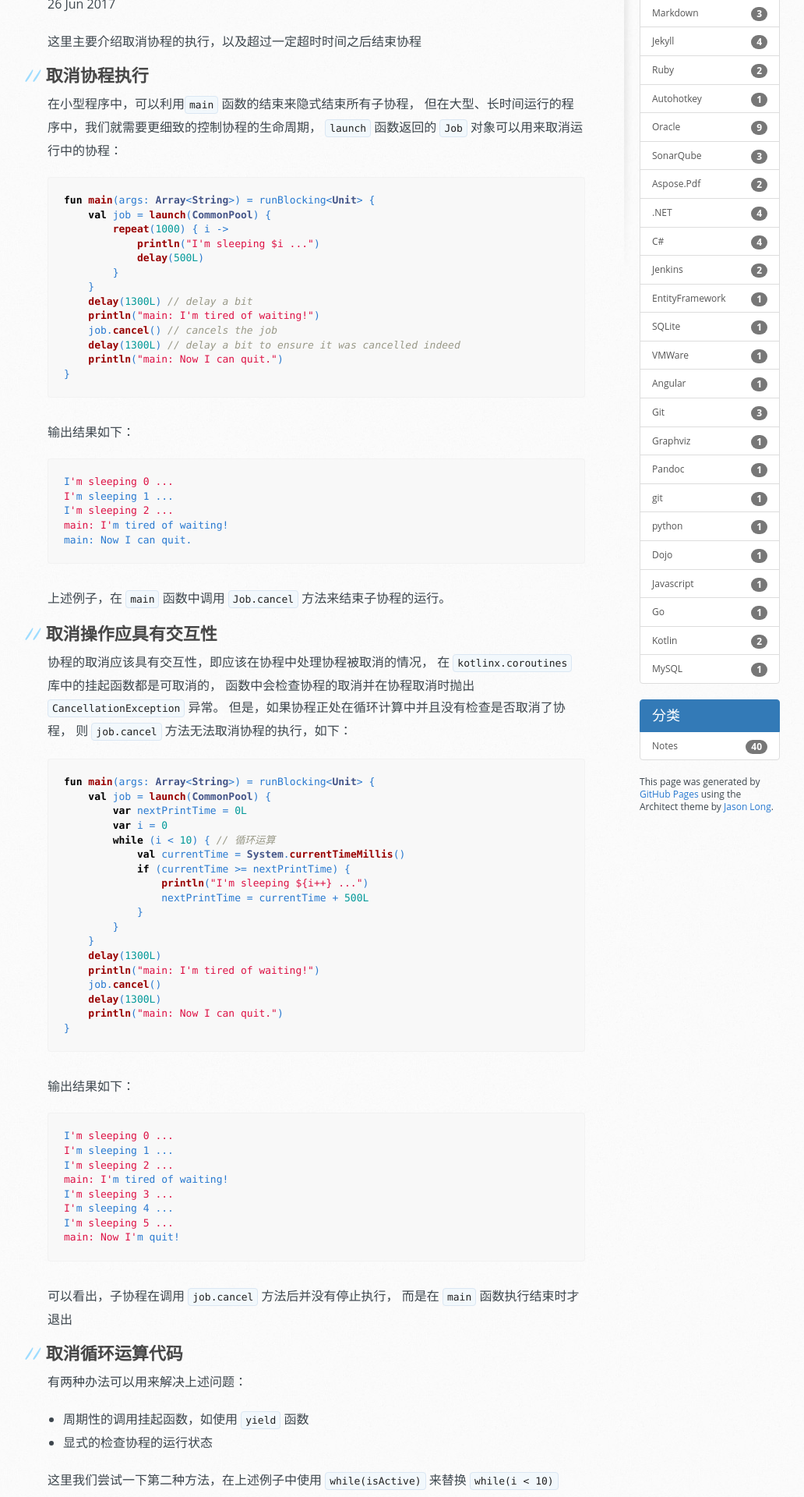
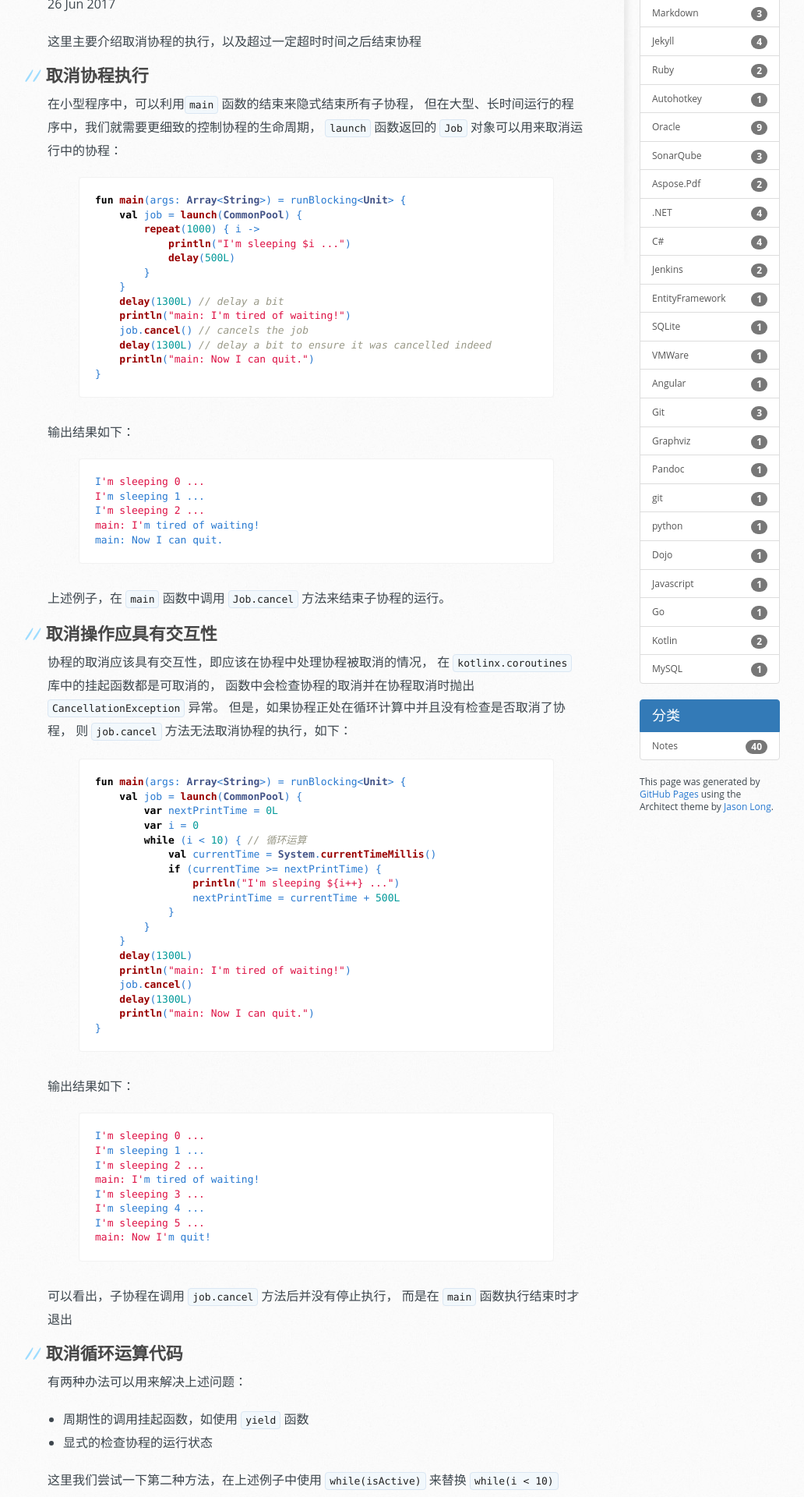
Before and after one commit to baiyangcao/baiyangcao.github.io, a Jekyll site: the page built from _posts/2017-07-04-kotlin-coroutines-cancel-timeout.md, in a window 1280 px wide. Shown: the part 423-2343 px from the top of the page at 78% size, without its empty margins (109-1141 px from the left). Built offline with Jekyll 4.4.1, drawn with Linux system fonts in a browser that asks for light colours; nearby versions of some CDN libraries; library files that are not in the unit come from our copies.

Commit message:
kotlin 协程 取消与超时 改为 rouge 格式代码

````diff
--- a/_posts/2017-07-04-kotlin-coroutines-cancel-timeout.md
+++ b/_posts/2017-07-04-kotlin-coroutines-cancel-timeout.md
@@ -14,7 +14,7 @@ tags: [Kotlin]
 但在大型、长时间运行的程序中，我们就需要更细致的控制协程的生命周期，
 `launch` 函数返回的 `Job` 对象可以用来取消运行中的协程：
 
-```kotlin
+{% highlight kotlin %}
 fun main(args: Array<String>) = runBlocking<Unit> {
     val job = launch(CommonPool) {
         repeat(1000) { i ->
@@ -28,17 +28,17 @@ fun main(args: Array<String>) = runBlocking<Unit> {
     delay(1300L) // delay a bit to ensure it was cancelled indeed
     println("main: Now I can quit.")
 }
-```
+{% endhighlight %}
 
 输出结果如下：
 
-```shell
+{% highlight shell %}
 I'm sleeping 0 ...
 I'm sleeping 1 ...
 I'm sleeping 2 ...
 main: I'm tired of waiting!
 main: Now I can quit.
-```
+{% endhighlight %}
 
 上述例子，在 `main` 函数中调用 `Job.cancel` 方法来结束子协程的运行。
 
@@ -51,7 +51,7 @@ main: Now I can quit.
 但是，如果协程正处在循环计算中并且没有检查是否取消了协程，
 则 `job.cancel` 方法无法取消协程的执行，如下：
 
-```kotlin
+{% highlight kotlin %}
 fun main(args: Array<String>) = runBlocking<Unit> {
     val job = launch(CommonPool) {
         var nextPrintTime = 0L
@@ -70,11 +70,11 @@ fun main(args: Array<String>) = runBlocking<Unit> {
     delay(1300L)
     println("main: Now I can quit.")
 }
-```
+{% endhighlight %}
 
 输出结果如下：
 
-```shell
+{% highlight shell %}
 I'm sleeping 0 ...
 I'm sleeping 1 ...
 I'm sleeping 2 ...
@@ -83,7 +83,7 @@ I'm sleeping 3 ...
 I'm sleeping 4 ...
 I'm sleeping 5 ...
 main: Now I'm quit!
-```
+{% endhighlight %}
 
 可以看出，子协程在调用 `job.cancel` 方法后并没有停止执行，
 而是在 `main` 函数执行结束时才退出
@@ -98,7 +98,7 @@ main: Now I'm quit!
 这里我们尝试一下第二种方法，在上述例子中使用 `while(isActive)`
 来替换 `while(i < 10)`
 
-```kotlin
+{% highlight kotlin %}
 ...
 while (isActive) { // cancellable computation loop
     val currentTime = System.currentTimeMillis()
@@ -108,17 +108,17 @@ while (isActive) { // cancellable computation loop
     }
 }
 ...
-```
+{% endhighlight %}
 
 输出结果如下：
 
-```shell
+{% highlight shell %}
 I'm sleeping 0 ...
 I'm sleeping 1 ...
 I'm sleeping 2 ...
 main: I'm tired of waiting!
 main: Now I'm quit!
-```
+{% endhighlight %}
 
 这里我们可以看到 `job.cancel` 方法成功的结束了协程，
 `isActive` 属性属于 `CoroutineScope` 接口，
@@ -131,7 +131,7 @@ main: Now I'm quit!
 这个异常可以通过正常的 `try ... catch ... finally` 语句处理，
 或者对于 `use` 函数，在协程取消时，也可以正常的执行其终止操作
 
-```kotlin
+{% highlight kotlin %}
 fun main(args: Array<String>) = runBlocking<Unit> {
     val job = launch(CommonPool) {
         try {
@@ -149,18 +149,18 @@ fun main(args: Array<String>) = runBlocking<Unit> {
     delay(1300L) // delay a bit to ensure it was cancelled indeed
     println("main: Now I can quit.")
 }
-```
+{% endhighlight %}
 
 输出如下：
 
-```shell
+{% highlight shell %}
 I'm sleeping 0 ...
 I'm sleeping 1 ...
 I'm sleeping 2 ...
 main: I'm tired of waiting!
 I'm running finally
 main: Now I can quit.
-```
+{% endhighlight %}
 
 ##  执行不可取消代码块
 
@@ -171,7 +171,7 @@ main: Now I can quit.
 但在某些特殊情况下我们需要在取消的协程中执行挂起函数，
 我们可以使用 `run` 函数与 `NonCancellable` 上下文包裹所需执行的代码块：
 
-```kotlin
+{% highlight kotlin %}
 fun main(args: Array<String>) = runBlocking<Unit> {
     val job = launch(CommonPool) {
         try {
@@ -193,7 +193,7 @@ fun main(args: Array<String>) = runBlocking<Unit> {
     delay(1300L) // delay a bit to ensure it was cancelled indeed
     println("main: Now I can quit.")
 }
-```
+{% endhighlight %}
 
 ## 超时
 
@@ -202,7 +202,7 @@ fun main(args: Array<String>) = runBlocking<Unit> {
 我们可以通过检查协程执行的时间，然后调用 `Job` 相应的方法来取消协程的执行，
 不过，`kotlinx.coroutine` 库中提供了一个封装好的函数 `withTimeout`
 
-```kotlin
+{% highlight kotlin %}
 fun main(args: Array<String>) = runBlocking<Unit> {
     withTimeout(1300L) {
         repeat(1000) { i ->
@@ -211,16 +211,16 @@ fun main(args: Array<String>) = runBlocking<Unit> {
         }
     }
 }
-```
+{% endhighlight %}
 
 输出结果如下：
 
-```shell
+{% highlight shell %}
 I'm sleeping 0 ...
 I'm sleeping 1 ...
 I'm sleeping 2 ...
 Exception in thread "main" kotlinx.coroutines.experimental.TimeoutException: Timed out waiting for 1300 MILLISECONDS
-```
+{% endhighlight %}
 
 上例输出中我们可以看出，在协程执行超时 `withTimeout` 函数抛出了
 `TimeoutException`，超时异常是 `CancellationException` 的一个私有子类，
````
